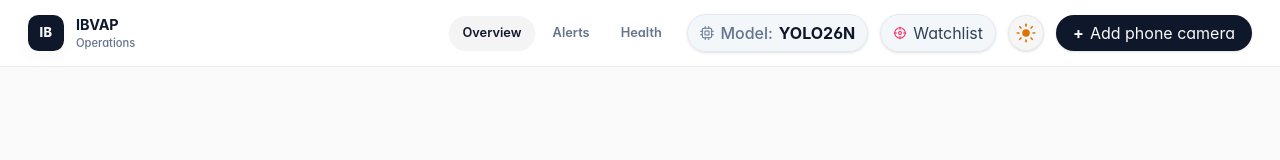
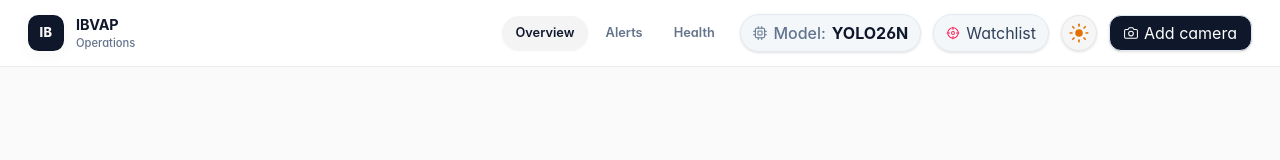
Before and after one commit to ReallyNotbaka/IBVAP, a React (Vite) app in the folder frontend/: page / in a window 1280 px wide. Shown: the top 160 px of the page. Built offline with nearby package versions, Linux system fonts and the light colour scheme; no server answers.

Commit message:
Polish add camera control
Match the phone-camera action to the header controls with a compact camera icon, non-wrapping label, and consistent responsive styling.

```diff
--- a/frontend/src/components/Topbar.tsx
+++ b/frontend/src/components/Topbar.tsx
@@ -1,7 +1,7 @@
 import { Link, useLocation } from "react-router-dom";
 import { useWatchlist, useModels } from "../lib/api";
 import { ThemeToggle } from "./ThemeToggle";
-import { CpuIcon, CrosshairIcon } from "./Icons";
+import { CameraIcon, CpuIcon, CrosshairIcon } from "./Icons";
 
 const items = [
   { to: "/", label: "Overview" },
@@ -81,11 +81,12 @@ export function Topbar({
         <button
           onClick={onAddPhone}
           data-testid="cta-connect-phone-topbar"
-          className="primary-button h-8 sm:h-9 px-3 sm:px-4 text-xs sm:text-sm rounded-full inline-flex items-center justify-center gap-1.5 cursor-pointer shadow-sm"
-          title="Add phone camera source"
+          className="inline-flex h-8 sm:h-9 shrink-0 items-center justify-center gap-1.5 whitespace-nowrap rounded-xl border border-slate-200 dark:border-slate-700 bg-slate-900 px-2.5 sm:px-3.5 text-xs font-semibold text-white shadow-sm transition-all hover:-translate-y-0.5 hover:bg-slate-800 dark:bg-white dark:text-slate-950 dark:hover:bg-slate-100 cursor-pointer"
+          title="Add camera"
+          aria-label="Add camera"
         >
-          <span className="text-base font-bold leading-none">+</span>
-          <span className="hidden sm:inline">Add phone camera</span>
+          <CameraIcon className="h-3.5 w-3.5" />
+          <span className="hidden sm:inline">Add camera</span>
         </button>
       </div>
     </header>
```
